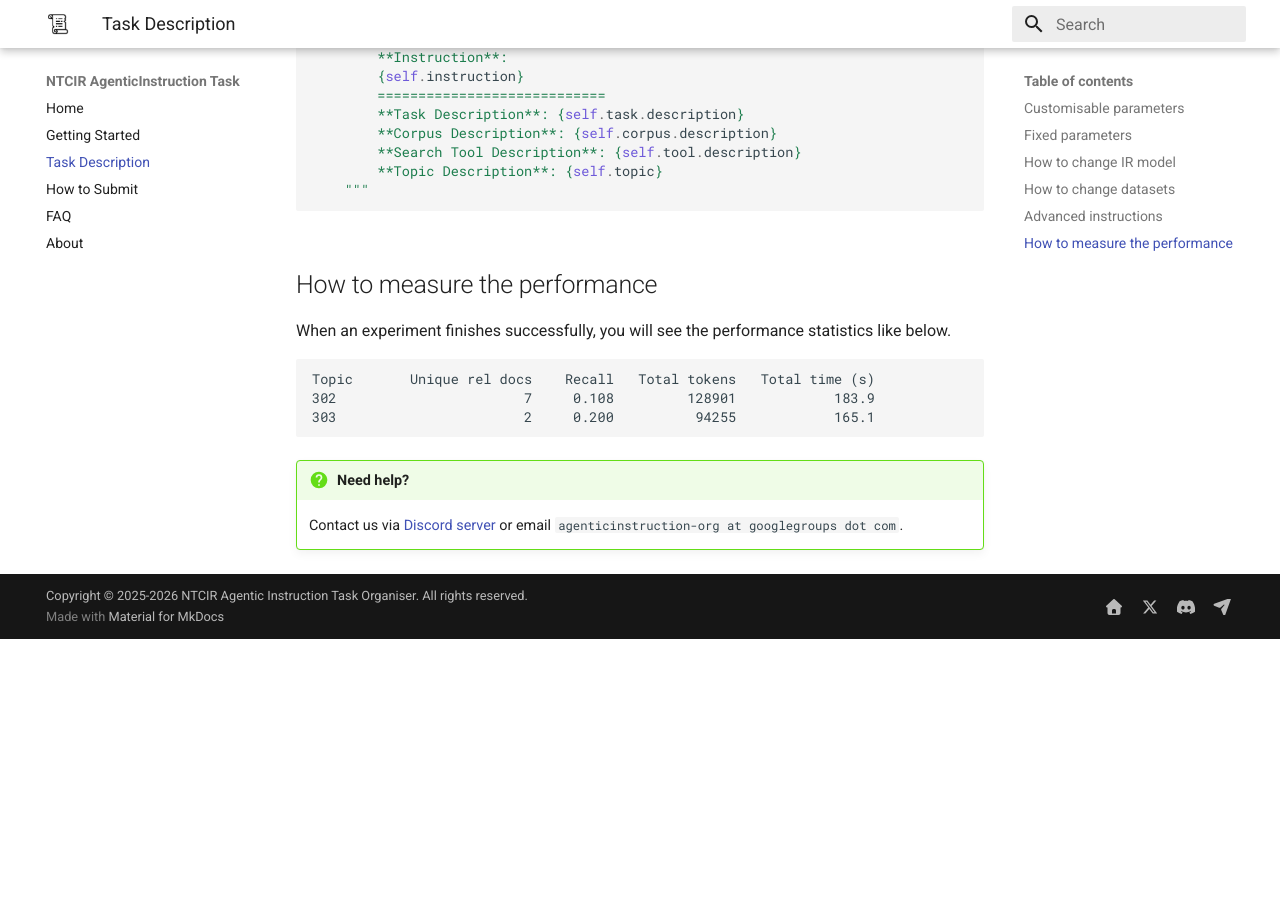
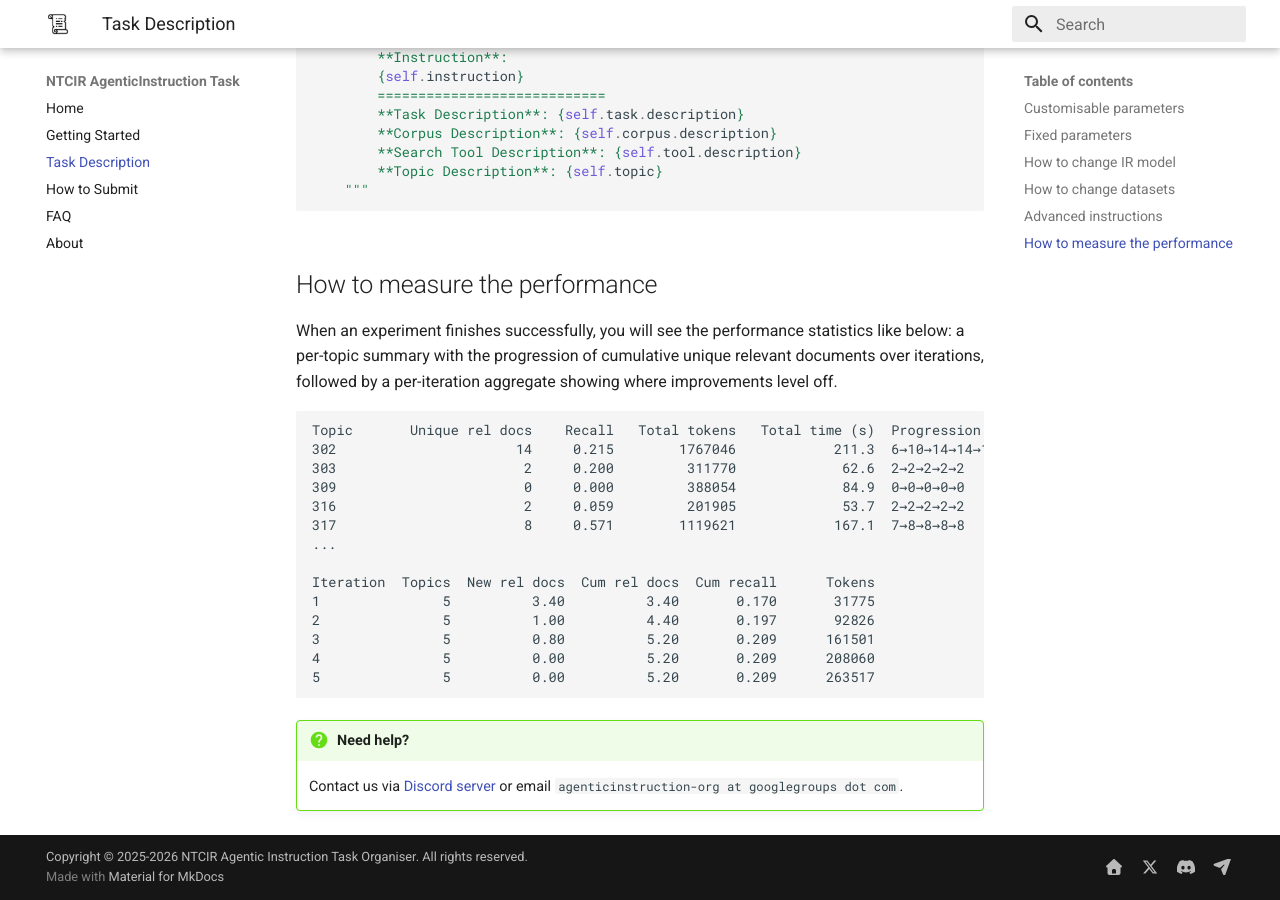
Before and after one commit to geniie-lab/ntcir, an MkDocs documentation site: the page built from docs/task-description.md, in a window 1280 px wide and 900 px high, scrolled down 3130 px. Built offline with MkDocs 1.6.1 and Material for MkDocs 9.7.7, drawn with Linux system fonts in a browser that asks for light colours; emoji names are drawn with the system emoji font; before the commit the page ends 3769 px from its top, so only the background shows below that.

Commit message:
Update performance section example to the progression table format
Real output from the first five topics of a 5-iteration BM25 baseline
run with default instructions.

Co-Authored-By: Claude Opus 4.8 (1M context) <noreply@anthropic.com>

````diff
--- a/docs/task-description.md
+++ b/docs/task-description.md
@@ -343,12 +343,23 @@
 
 ## How to measure the performance
 
-When an experiment finishes successfully, you will see the performance statistics like below.
+When an experiment finishes successfully, you will see the performance statistics like below: a per-topic summary with the progression of cumulative unique relevant documents over iterations, followed by a per-iteration aggregate showing where improvements level off.
 
 ```
-Topic       Unique rel docs    Recall   Total tokens   Total time (s)
-302                       7     0.108         128901            183.9
-303                       2     0.200          94255            165.1
+Topic       Unique rel docs    Recall   Total tokens   Total time (s)  Progression
+302                      14     0.215        1767046            211.3  6→10→14→14→14
+303                       2     0.200         311770             62.6  2→2→2→2→2
+309                       0     0.000         388054             84.9  0→0→0→0→0
+316                       2     0.059         201905             53.7  2→2→2→2→2
+317                       8     0.571        1119621            167.1  7→8→8→8→8
+...
+
+Iteration  Topics  New rel docs  Cum rel docs  Cum recall      Tokens
+1               5          3.40          3.40       0.170       31775
+2               5          1.00          4.40       0.197       92826
+3               5          0.80          5.20       0.209      161501
+4               5          0.00          5.20       0.209      208060
+5               5          0.00          5.20       0.209      263517
 ```
 
 !!! question "Need help?"
````
